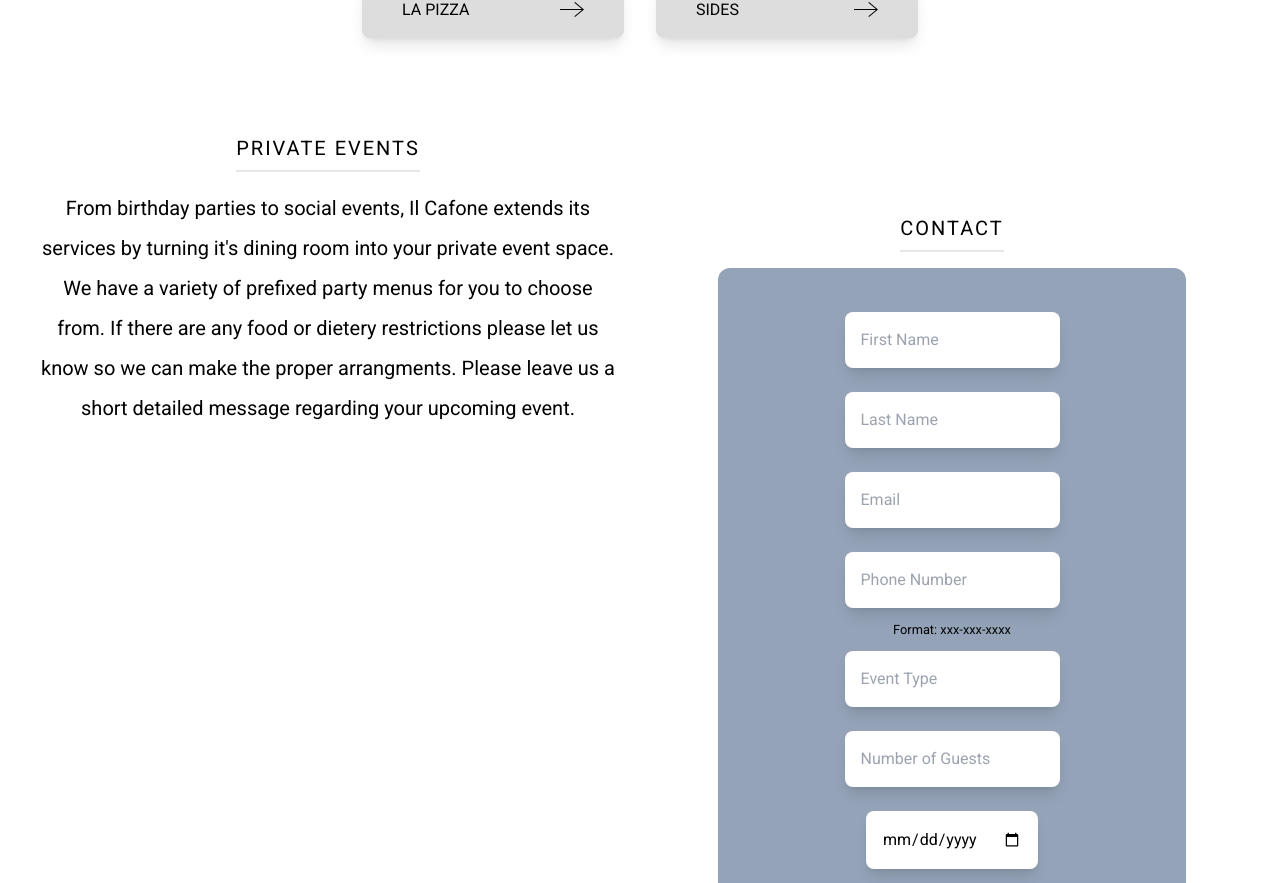
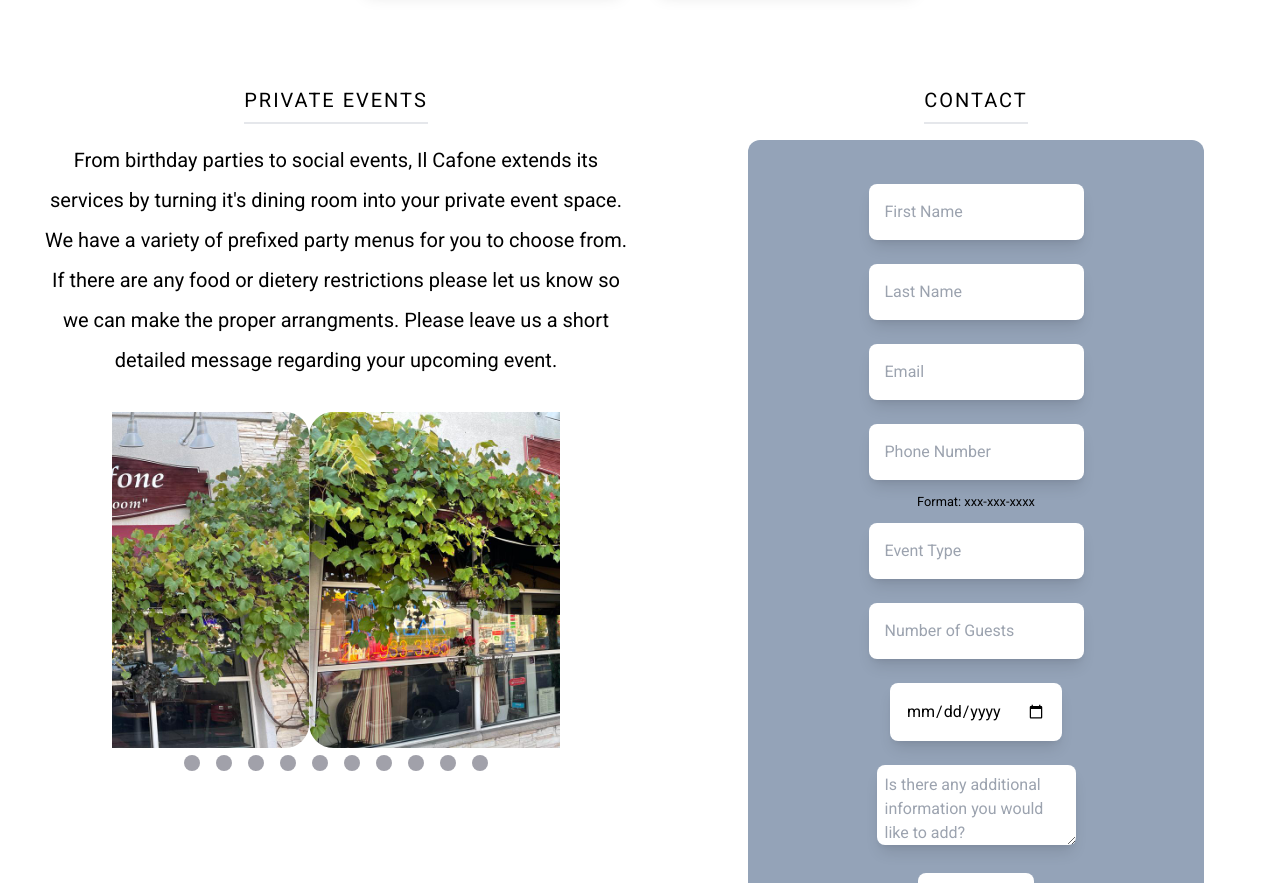
Before and after one commit to morfeli/trattoria, a Next.js app: page / in a window 1280 px wide. Shown: the part 1914-2797 px from the top of the page. Built offline with nearby package versions, Linux system fonts and the light colour scheme; a web font is replaced by a local one.

Commit message:
private events image slider

```diff
--- a/components/About/AboutInfo.tsx
+++ b/components/About/AboutInfo.tsx
@@ -18,7 +18,7 @@
         </p>
       </div>
 
-      <div className="flex flex-col py-4 md:w-50vw md:px-6">
+      <div className="flex flex-col md:w-50vw md:px-6">
         <h1 className="self-center pb-2 text-xl tracking-widest uppercase border-b-2 w-fit border-b-white">
           Hours of Operation
         </h1>
--- a/components/Footer/Footer.tsx
+++ b/components/Footer/Footer.tsx
@@ -12,8 +12,8 @@
       <div className="mx-auto">
         <Image src={LogoImg} width={350} height={200} className="self-center" />
       </div>
-      <nav className="self-center sm:mx-auto">
-        <ul className="flex flex-col items-center text-center sm:flex-row">
+      <nav className="self-center ">
+        <ul className="flex flex-col mx-auto text-center sm:flex-row sm:justify-evenly">
           <NavItem content="About" mobile />
           <NavItem content="Menu" mobile />
           <NavItem content="PrivateEvents" mobile />
--- a/components/Gallery/ImageSlider.tsx
+++ b/components/Gallery/ImageSlider.tsx
@@ -28,6 +28,7 @@
           transition={{ type: "spring", stiffness: 100 }}
           className="w-80 sm:w-50vw"
         >
+          <div className="mx-auto lg:w-35vw">
             <Image
               src={imageData[index].src}
               layout="responsive"
@@ -37,12 +38,13 @@
               priority
             />
             <motion.p
-            className="pt-4 text-sm leading-6"
+              className="pt-4 leading-6 text-md md:text-lg lg:text-2xl"
               initial={{ opacity: 0 }}
               animate={{ opacity: 1 }}
             >
               {imageData[index].title}
             </motion.p>
+          </div>
         </motion.div>
         <GalleryRightArrow slideRight={onSlideRightHandler} />
       </div>
--- a/components/Header/MobileNav.tsx
+++ b/components/Header/MobileNav.tsx
@@ -42,7 +42,7 @@
           transition={{ type: "spring", stiffness: 100 }}
           exit={{ opacity: 0, x: "100%" }}
         >
-          <ul className="flex flex-col items-center rounded-lg px-14 justify-evenly bg-slate-300">
+          <ul className="flex flex-col items-center py-2 rounded-lg px-14 justify-evenly bg-slate-300">
             <NavItem content="About" mobile closeMenu={closeMenu} />
             <NavItem content="Menu" mobile closeMenu={closeMenu} />
             <NavItem content="PrivateEvents" mobile closeMenu={closeMenu} />
--- a/components/Menu/Menus.tsx
+++ b/components/Menu/Menus.tsx
@@ -3,7 +3,7 @@
 export const Menus = () => {
   return (
     <section id="Menu" className="flex flex-col pt-16">
-      <h1 className="self-center py-4 text-xl tracking-widest uppercase border-b-2 w-fit border-b-lightGrayTwo">
+      <h1 className="self-center py-2 text-xl tracking-widest uppercase border-b-2 w-fit border-b-lightGrayTwo">
         Menus
       </h1>
       <div className="flex flex-col mx-auto sm:grid sm:grid-cols-2">
--- /dev/null
+++ b/components/PrivateEvents/Images.tsx
@@ -0,0 +1,12 @@
+import sign1 from "../../public/gallery-assets/sign1.jpg";
+import sign2 from "../../public/gallery-assets/sign2.jpg";
+import img1 from "../../public/gallery-assets/diningRoom1.jpg";
+import img2 from "../../public/gallery-assets/diningRoom2.jpg";
+import img3 from "../../public/gallery-assets/diningRoom3.jpg";
+import img4 from "../../public/gallery-assets/partyRoom1.jpg";
+import img5 from "../../public/gallery-assets/partyRoom2.jpg";
+import img6 from "../../public/gallery-assets/partyRoom3.jpg";
+import img7 from "../../public/gallery-assets/partyRoom4.jpg";
+import img8 from "../../public/gallery-assets/partyRoom5.jpg";
+
+export default [sign1, sign2, img1, img2, img3, img4, img5, img6, img7, img8];
--- a/components/PrivateEvents/Input.tsx
+++ /dev/null
@@ -1,19 +0,0 @@
-type InputProps = {
-  type: string;
-  id: string;
-  placeholder?: string;
-  pattern?: string;
-};
-
-export const Input = ({ type, id, placeholder, pattern }: InputProps) => {
-  return (
-    <div className="flex flex-col">
-      <input
-        type={type}
-        id={id}
-        placeholder={placeholder && placeholder}
-        pattern={pattern && pattern}
-      />
-    </div>
-  );
-};
--- a/components/PrivateEvents/PrivateEvents.tsx
+++ b/components/PrivateEvents/PrivateEvents.tsx
@@ -1,11 +1,7 @@
-import { ContactForm } from "./ContactForm";
-
+import { PrivateSlider } from "./PrivateSlider";
 export const PrivateEvents = () => {
   return (
-    <section
-      id="PrivateEvents"
-      className="flex flex-col px-4 pt-20 md:flex-row "
-    >
+    <section id="PrivateEvents" className="flex flex-col px-4 pt-20">
       <div className="flex flex-col items-center md:align-start md:w-50vw">
         <h1 className="pb-2 text-xl tracking-widest uppercase border-b-2 w-fit border-b-lightGrayThree">
           Private Events
@@ -19,7 +15,7 @@
           your upcoming event.
         </p>
       </div>
-      <ContactForm />
+      <PrivateSlider />
     </section>
   );
 };
--- /dev/null
+++ b/components/PrivateEvents/PrivateSlider.tsx
@@ -0,0 +1,61 @@
+import Images from "./Images";
+import Image from "next/image";
+import { useState, useEffect } from "react";
+import { motion } from "framer-motion";
+import classNames from "classnames";
+
+export const PrivateSlider = () => {
+  const [data, _] = useState(Images);
+  const [index, setIndex] = useState(0);
+  useEffect(() => {
+    const interval = setTimeout(
+      () =>
+        setIndex((current) => (current === data.length - 1 ? 0 : current + 1)),
+      6000
+    );
+
+    return () => clearInterval(interval);
+  }, [index]);
+
+  return (
+    <div className="pt-8">
+      <div className="max-w-md m-auto overflow-hidden">
+        <motion.div
+          animate={{ translateX: `${-index * 100}%` }}
+          transition={{ ease: "easeOut", duration: 1 }}
+          className="rounded-lg whitespace-nowrap"
+        >
+          {data.map((image, i) => (
+            <Image
+              key={index}
+              src={image}
+              alt="Based Bears NFT"
+              className="inline-block w-full p-4 rounded-3xl"
+              priority
+            />
+          ))}
+        </motion.div>
+      </div>
+      <div className="flex justify-center">
+        {data.map((dot, idx) => (
+          <div
+            onClick={() => {
+              setIndex(idx);
+            }}
+            key={idx}
+            className={classNames(
+              "mx-2",
+              "w-4",
+              "h-4",
+              "bg-zinc-400",
+              "rounded-lg",
+              "cursor-pointer",
+              "inline-block",
+              { "bg-blue-400": index === idx }
+            )}
+          ></div>
+        ))}
+      </div>
+    </div>
+  );
+};
--- a/pages/index.tsx
+++ b/pages/index.tsx
@@ -5,6 +5,7 @@
 import { Hero } from "../components/Hero/Hero";
 import { About } from "../components/About/About";
 import { Menus } from "../components/Menu/Menus";
+import { ContactForm } from "../components/PrivateEvents/ContactForm";
 import { Gallery } from "../components/Gallery/Gallery";
 import { PrivateEvents } from "../components/PrivateEvents/PrivateEvents";
 import { Footer } from "../components/Footer/Footer";
@@ -35,7 +36,10 @@
       <Hero isMobile={isMobile} innerWidth={innerWidth} />
       <About />
       <Menus />
-      <PrivateEvents />
+      <div className="md:flex">
+        <PrivateEvents />
+        <ContactForm />
+      </div>
       <Gallery />
       <Footer />
     </div>
--- a/tailwind.config.js
+++ b/tailwind.config.js
@@ -30,6 +30,7 @@
         400: "4.0",
       },
       width: {
+        "35vw": "35vw",
         "50vw": "50vw",
         "75vw": "75vw",
       },
```
Lines whose indentation alone changed are shown as unchanged.
